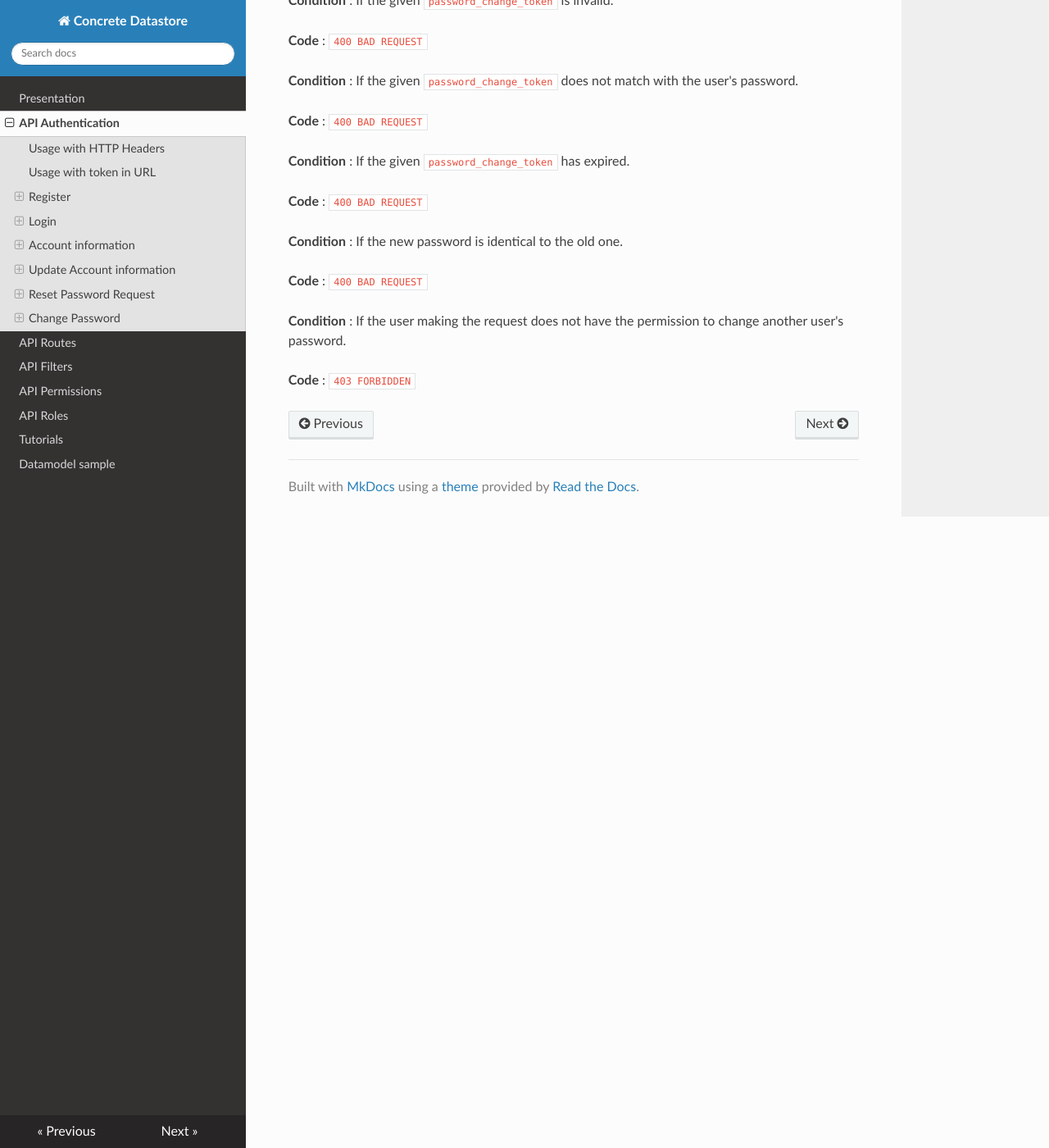
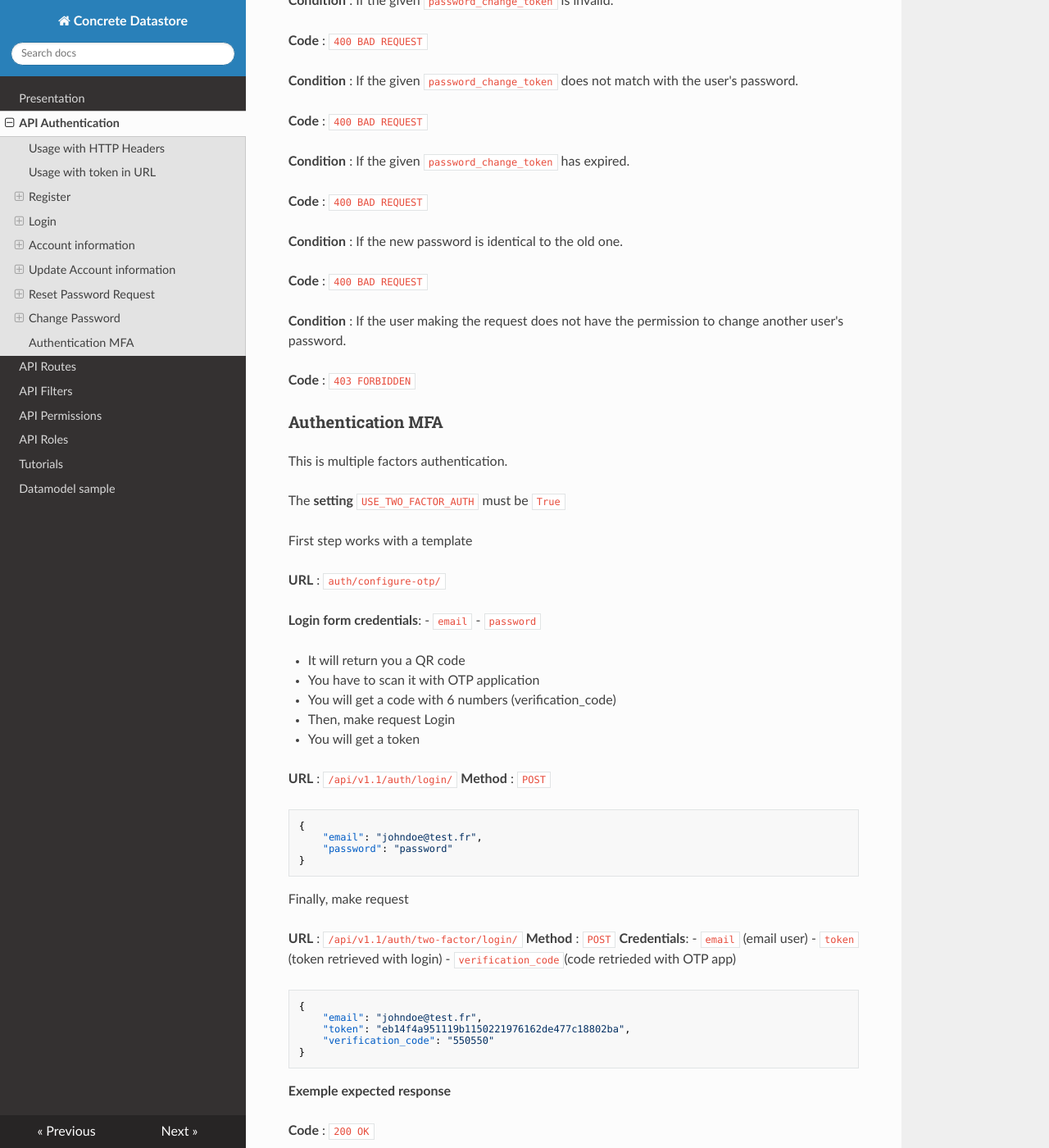
Before and after one commit to Netsach/concrete-datastore, an MkDocs documentation site: the page built from docs/authentication.md, in a window 1280 px wide and 1400 px high, scrolled down 10883 px. Shown: the whole window at 82% size. Built offline with MkDocs 1.6.1, drawn with Linux system fonts in a browser that asks for light colours; nearby versions of some CDN libraries; some of the changed text lies outside the part shown.

Commit message:
add doc mfa authentication

````diff
--- a/docs/authentication.md
+++ b/docs/authentication.md
@@ -530,3 +530,110 @@ If a user (with the sufficient permissions) attempts to change another user's pa
 **Condition** : If the user making the request does not have the permission to change another user's password.
 
 **Code** : `403 FORBIDDEN`
+
+### Authentication MFA
+
+This is multiple factors authentication.
+
+The **setting** `USE_TWO_FACTOR_AUTH` must be `True`
+
+First step works with a template
+
+**URL** : `auth/configure-otp/`
+
+**Login form credentials**:
+- `email`
+- `password`
+
+- It will return you a QR code
+
+- You have to scan it with OTP application
+
+- You will get a code with 6 numbers (verification_code)
+
+- Then, make request Login
+- You will get a token
+
+**URL** : `/api/v1.1/auth/login/`
+**Method** : `POST`
+
+
+```json
+{
+    "email": "johndoe@test.fr",
+    "password": "password"
+}
+```
+
+ Finally, make request
+
+ **URL** : `/api/v1.1/auth/two-factor/login/`
+**Method** : `POST`
+**Credentials**:
+- `email` (email user)
+- `token` (token retrieved with login)
+- `verification_code`(code retrieded with OTP app)
+
+```json
+{
+    "email": "johndoe@test.fr",
+    "token": "eb14f4a951119b1150221976162de477c18802ba",
+    "verification_code": "550550"
+}
+```
+
+**Exemple expected response**
+
+**Code** : `200 OK`
+
+```json
+{
+    "uid": "d1894ee4-269b-491e-aa33-232c52cd1352",
+    "email": "johndoe@test.fr",
+    "url": "http://127.0.0.1/api/v1.1/account/me/",
+    "token": "595cfd2126f78c6b4b56ca7c221b0054271301f1",
+    "first_name": "",
+    "last_name": "",
+    "level": "superuser",
+    "is_verified": true,
+    "groups": [],
+    "external_auth": false,
+    "mfa_mode": "MFA_OTP",
+    "defaultdividers": []
+}
+```
+
+**Code** : `401 Unauthorized`
+
+If `token` is invalid
+
+```json
+{
+    "message": "MFA temporary token invalid",
+    "_errors": [
+        "MFA_TEMP_TOKEN_INVALID"
+    ]
+}
+```
+
+If `token` is expired
+
+```json
+{
+    "message": "MFA temporary token expired",
+    "_errors": [
+        "MFA_TEMP_TOKEN_EXPIRED"
+    ]
+}
+```
+
+If `verification_code` is expired or invalid
+
+```json
+{
+    "message": "Wrong verification code",
+    "_errors": [
+        "WRONG_VERIFICATION_CODE"
+    ]
+}
+```
````
